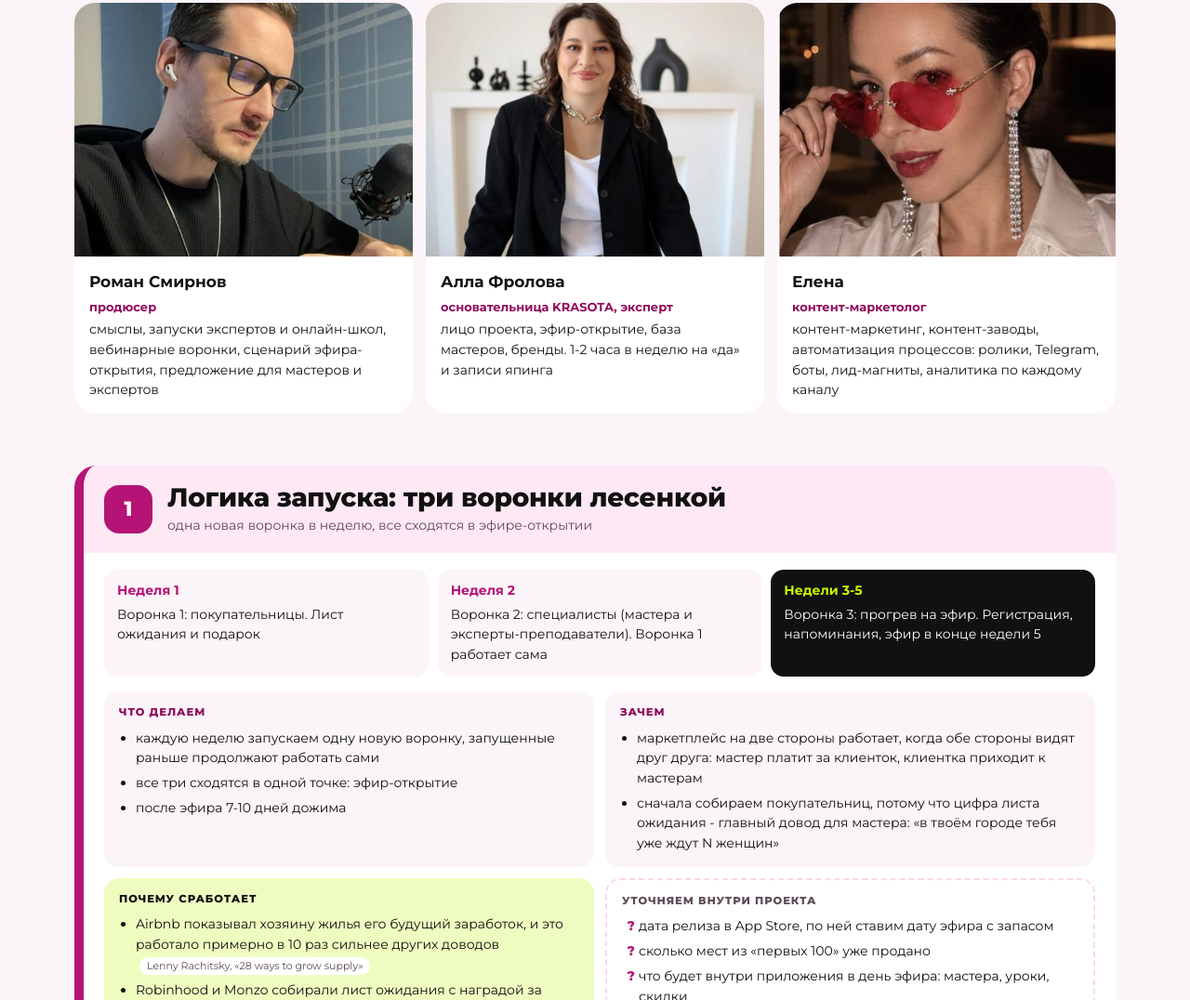
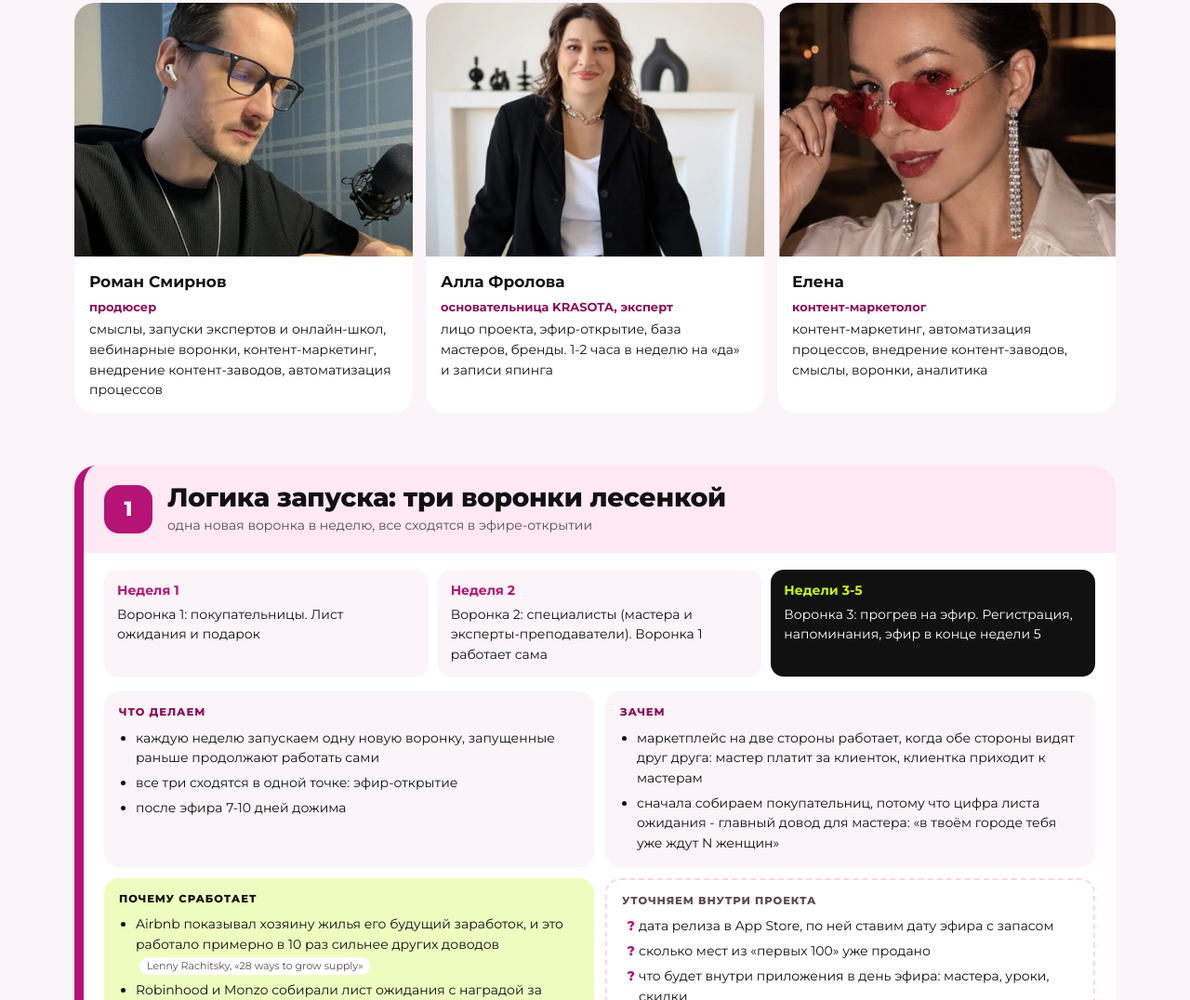
Before and after one commit to KURSK-24/krasota-strategiya, a plain HTML site: page plan-zapuska/index.html in a window 1280 px wide. Shown: the part 1034-2110 px from the top of the page at 93% size. Drawn offline with nearby package versions, Linux system fonts and the light colour scheme.

Commit message:
Команда: профессиональные роли

```diff
--- a/plan-zapuska/index.html
+++ b/plan-zapuska/index.html
@@ -290,9 +290,9 @@ a:focus-visible{outline:3px solid var(--lime);outline-offset:2px}
   <span class="kicker">Команда запуска</span>
   <h2>Кто делает запуск</h2>
   <div class="team">
-    <div class="tm"><img src="../assets/roma.jpg" alt="Роман Смирнов"><div class="tx"><b>Роман Смирнов</b><span>продюсер</span>смыслы, запуски экспертов и онлайн-школ, вебинарные воронки, сценарий эфира-открытия, предложение для мастеров и экспертов</div></div>
+    <div class="tm"><img src="../assets/roma.jpg" alt="Роман Смирнов"><div class="tx"><b>Роман Смирнов</b><span>продюсер</span>смыслы, запуски экспертов и онлайн-школ, вебинарные воронки, контент-маркетинг, внедрение контент-заводов, автоматизация процессов</div></div>
     <div class="tm"><img src="../assets/alla.jpg" alt="Алла Фролова"><div class="tx"><b>Алла Фролова</b><span>основательница KRASOTA, эксперт</span>лицо проекта, эфир-открытие, база мастеров, бренды. 1-2 часа в неделю на «да» и записи япинга</div></div>
-    <div class="tm"><img src="../assets/elena.jpg" alt="Елена"><div class="tx"><b>Елена</b><span>контент-маркетолог</span>контент-маркетинг, контент-заводы, автоматизация процессов: ролики, Telegram, боты, лид-магниты, аналитика по каждому каналу</div></div>
+    <div class="tm"><img src="../assets/elena.jpg" alt="Елена"><div class="tx"><b>Елена</b><span>контент-маркетолог</span>контент-маркетинг, автоматизация процессов, внедрение контент-заводов, смыслы, воронки, аналитика</div></div>
   </div>
 </section>
 
```
